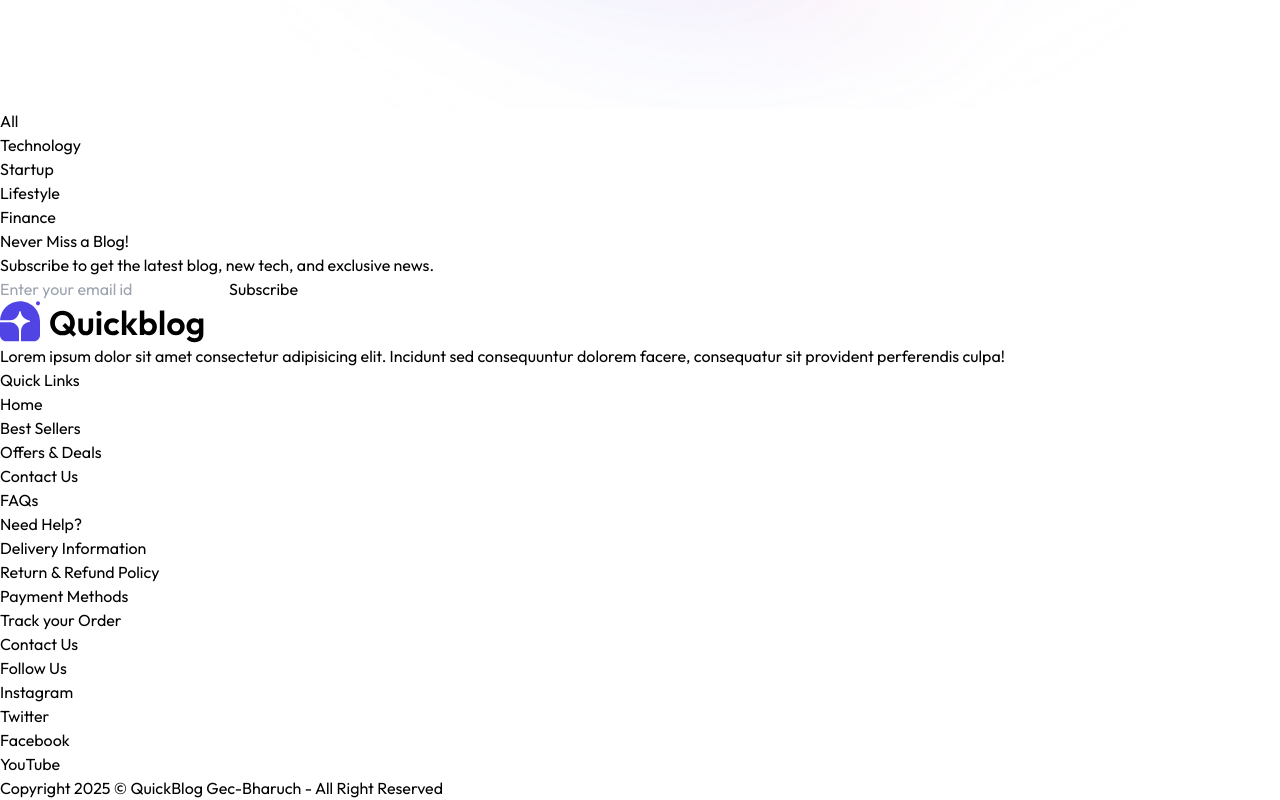
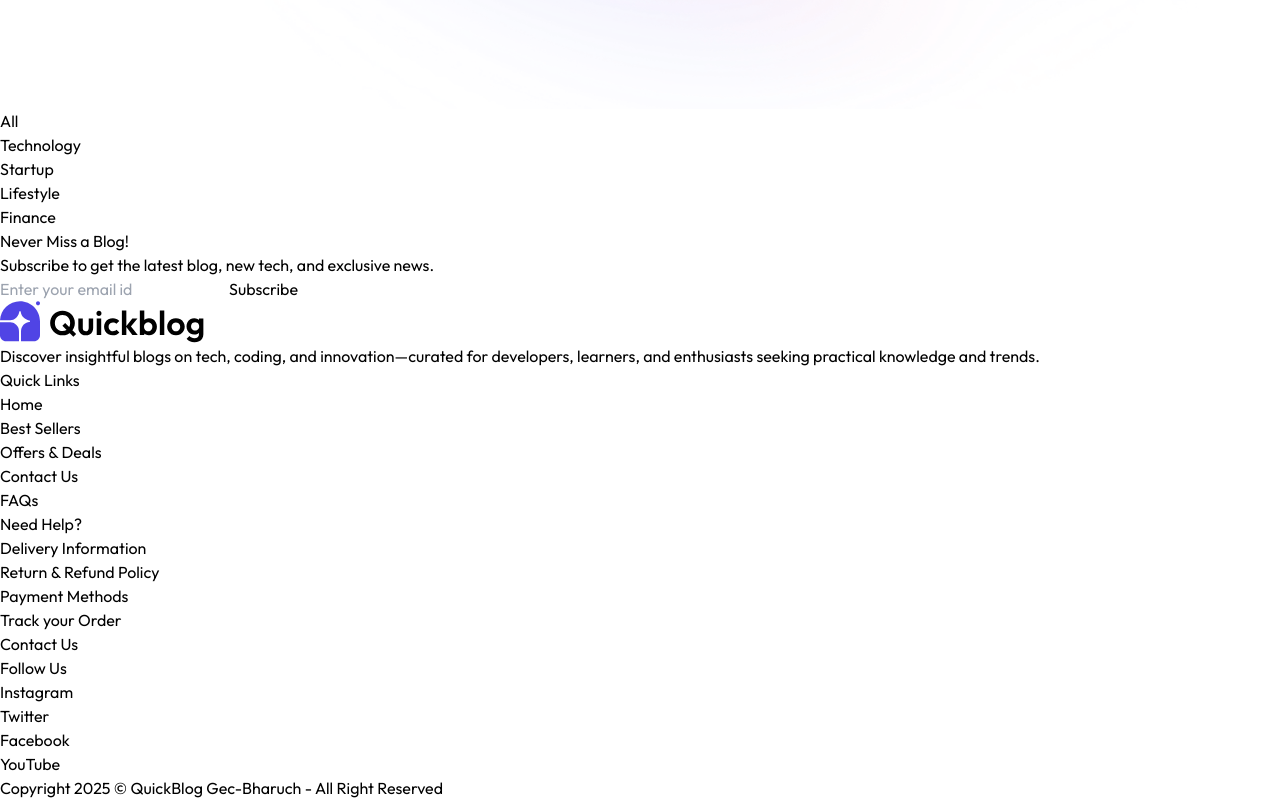
Before and after one commit to rajthakar1156/QuickBlog, a React (Vite) app in the folder client/: page / in a window 1280 px wide. Shown: the part 903-1703 px from the top of the page. Built offline with nearby package versions, Linux system fonts and the light colour scheme; no server answers.

Commit message:
Update Footer description

```diff
--- a/client/src/components/Footer.jsx
+++ b/client/src/components/Footer.jsx
@@ -8,7 +8,7 @@ const Footer = () => {
 
             <div>
                 <img src={assets.logo} alt="logo" className=' w-32 sm:w-44' />
-                <p className='max-w-[410px] mt-6'>Lorem ipsum dolor sit amet consectetur adipisicing elit. Incidunt sed consequuntur dolorem facere, consequatur sit provident perferendis culpa!</p>
+                <p className='max-w-[410px] mt-6'>Discover insightful blogs on tech, coding, and innovation—curated for developers, learners, and enthusiasts seeking practical knowledge and trends.</p>
             </div>
 
             <div className='flex flex-wrap justify-between w-full md:w-[45%] gap-5'>
```
